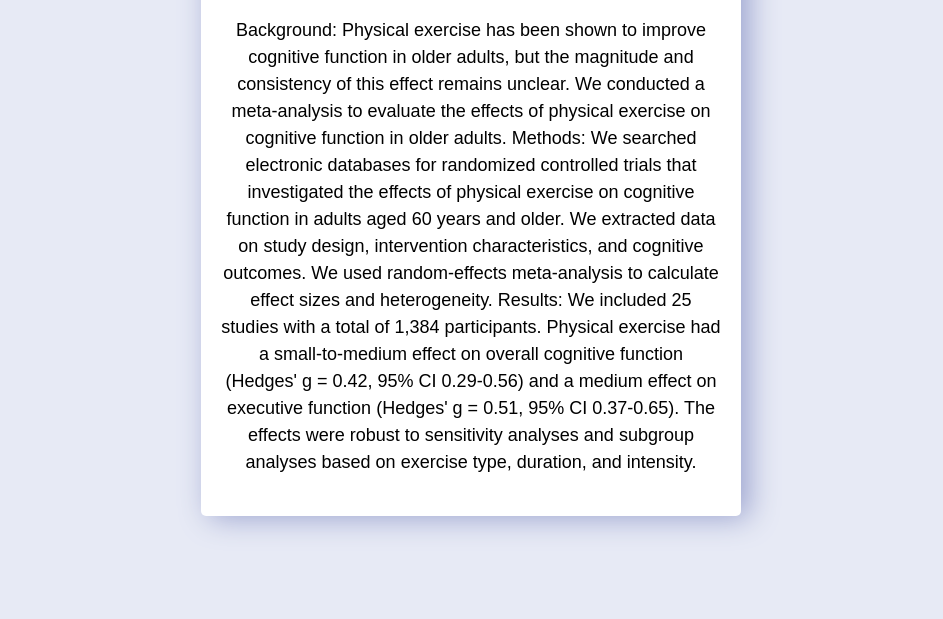
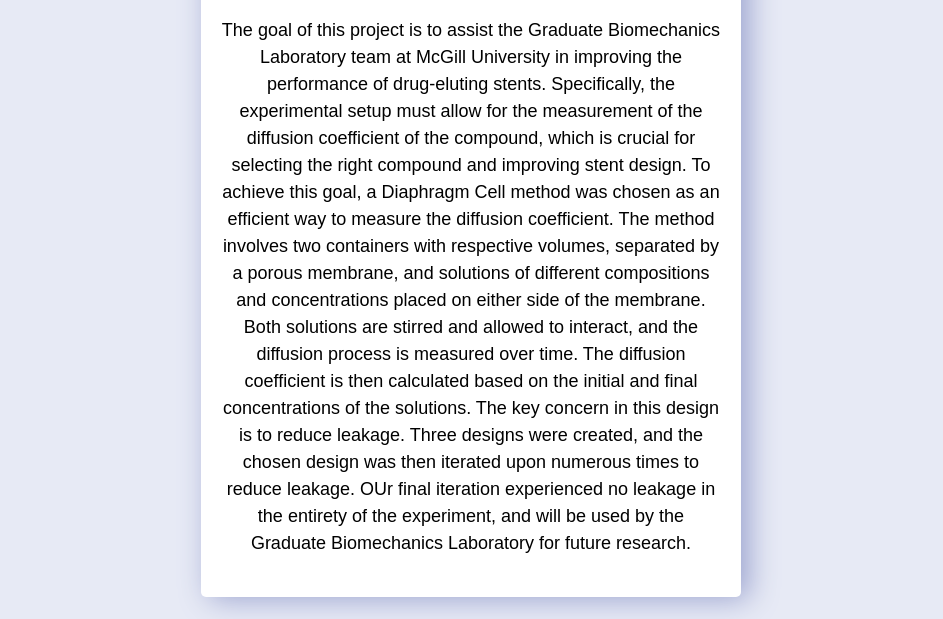
Before and after one commit to arikaufman/capstone.github.io, a plain HTML site: page index.html in a window 1280 px wide. Shown: the part 181-800 px from the top of the page, without its empty margins (169-1112 px from the left). Drawn offline with nearby package versions, Linux system fonts and the light colour scheme.

Commit message:
abstract

```diff
--- a/index.html
+++ b/index.html
@@ -62,11 +62,18 @@
 	<div class="container">
 		<div class="card">
 			<h1>Abstract</h1>
-			<p>Background: Physical exercise has been shown to improve cognitive function in older adults, but the magnitude and consistency of this effect remains unclear. We conducted a meta-analysis to evaluate the effects of physical exercise on cognitive function in older adults.
+			<p>The goal of this project is to assist the Graduate Biomechanics Laboratory team at McGill University in improving the performance
+				 of drug-eluting stents. Specifically, the experimental setup must allow for the
+				 measurement of the diffusion coefficient of the compound, which is crucial for selecting the right compound and improving stent design.
 
-                Methods: We searched electronic databases for randomized controlled trials that investigated the effects of physical exercise on cognitive function in adults aged 60 years and older. We extracted data on study design, intervention characteristics, and cognitive outcomes. We used random-effects meta-analysis to calculate effect sizes and heterogeneity.
+				To achieve this goal, a Diaphragm Cell method was chosen as an efficient way to measure the diffusion coefficient.
+				The method involves two containers with respective volumes, separated by a porous membrane, and solutions of different compositions and concentrations
+				placed on either side of the membrane. Both solutions are stirred and allowed to interact, and the diffusion process is measured over time.
+				The diffusion coefficient is then calculated based on the initial and final concentrations of the solutions.
 
-                Results: We included 25 studies with a total of 1,384 participants. Physical exercise had a small-to-medium effect on overall cognitive function (Hedges' g = 0.42, 95% CI 0.29-0.56) and a medium effect on executive function (Hedges' g = 0.51, 95% CI 0.37-0.65). The effects were robust to sensitivity analyses and subgroup analyses based on exercise type, duration, and intensity.</p>
+				The key concern in this design is to reduce leakage. Three designs were created, and the chosen design was then iterated upon numerous times to reduce leakage.
+				OUr final iteration experienced no leakage in the entirety of the experiment, and will be used by the Graduate Biomechanics Laboratory for future research.
+			</p>
 		</div>
 	</div>
 </body>
```
